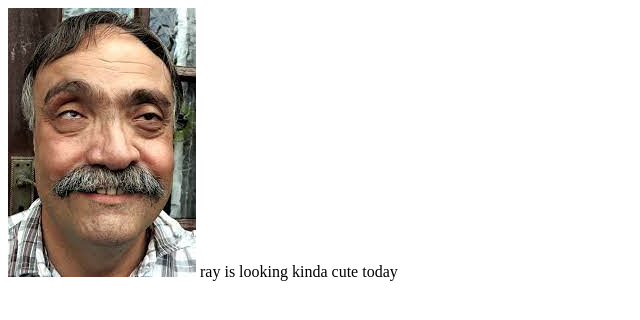
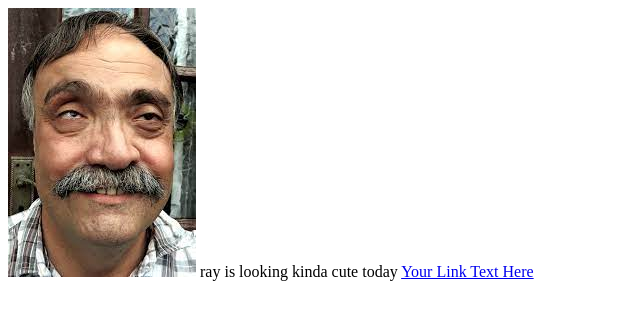
Before and after one commit to webcreation11/ray-5, a plain HTML site: page index.html in a window 1280 px wide. Shown: the whole page, without its empty margins (0-640 px from the left). Drawn offline with Linux system fonts and the light colour scheme.

Commit message:
Update index.html

```diff
--- a/index.html
+++ b/index.html
@@ -12,3 +12,4 @@
 
 
 ray is looking kinda cute today
+<a href="page 1.html">Your Link Text Here </a>
```
